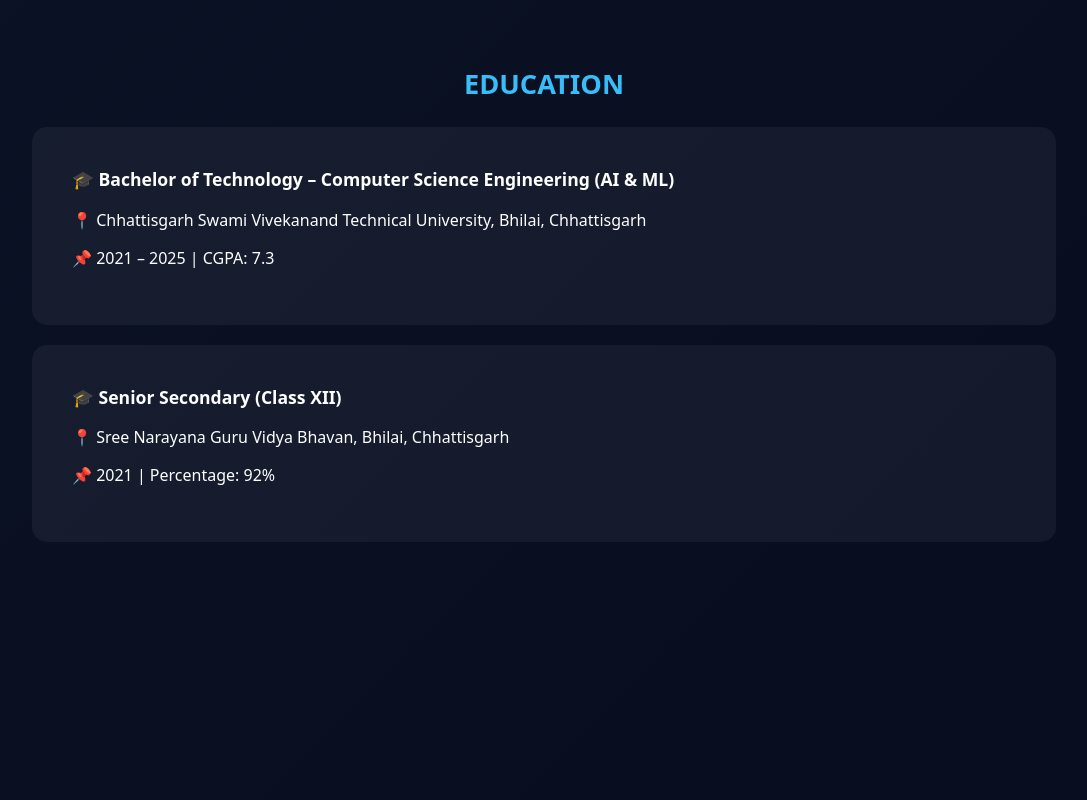
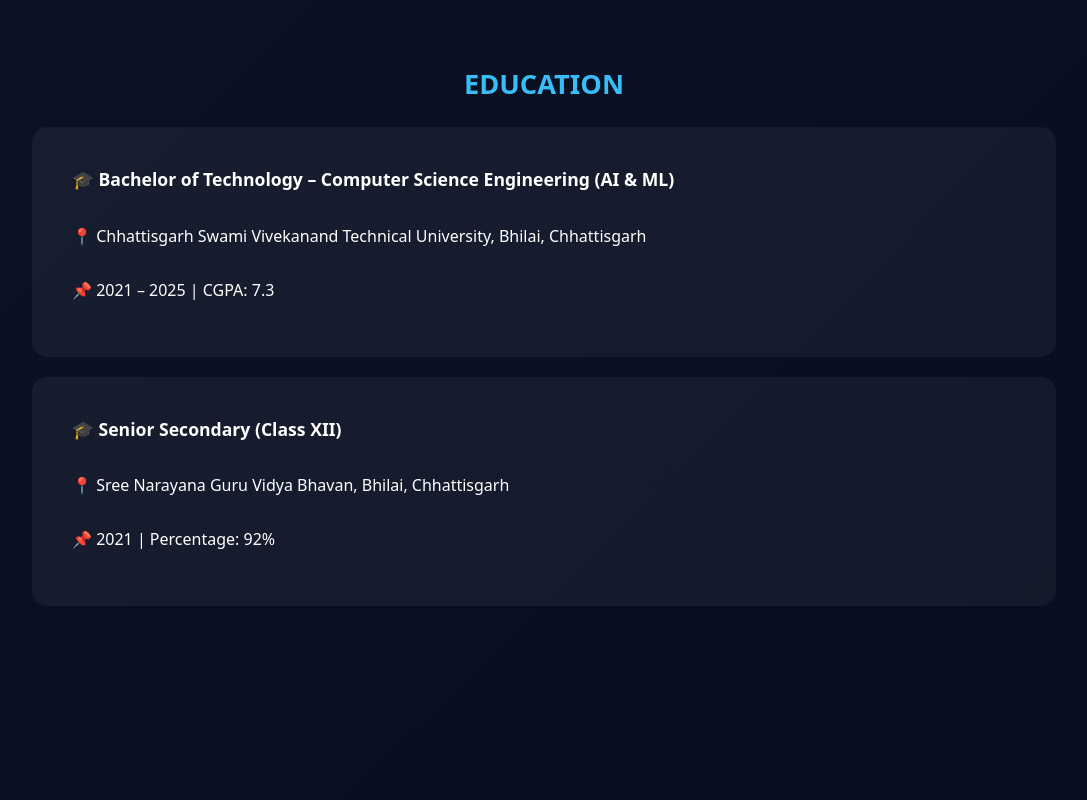
Before and after one commit to nishikasingh31/Portfolio, a React (Vite) app: page / in a window 1280 px wide. Shown: the part 2060-2860 px from the top of the page, without its empty margins (96-1183 px from the left). Built offline with nearby package versions, Linux system fonts and the light colour scheme.

Commit message:
Update App.css

```diff
--- a/src/App.css
+++ b/src/App.css
@@ -158,13 +158,12 @@
   padding: 40px;
   border-radius: 15px;
   margin: 10px 0;
-
-
   flex: 1;
   min-width: 300px;
-
-  height: auto;
+  height: 100%;
   box-sizing: border-box;
+  display: flex;
+  flex-direction: column;
 }
 
 .card:hover {
```
